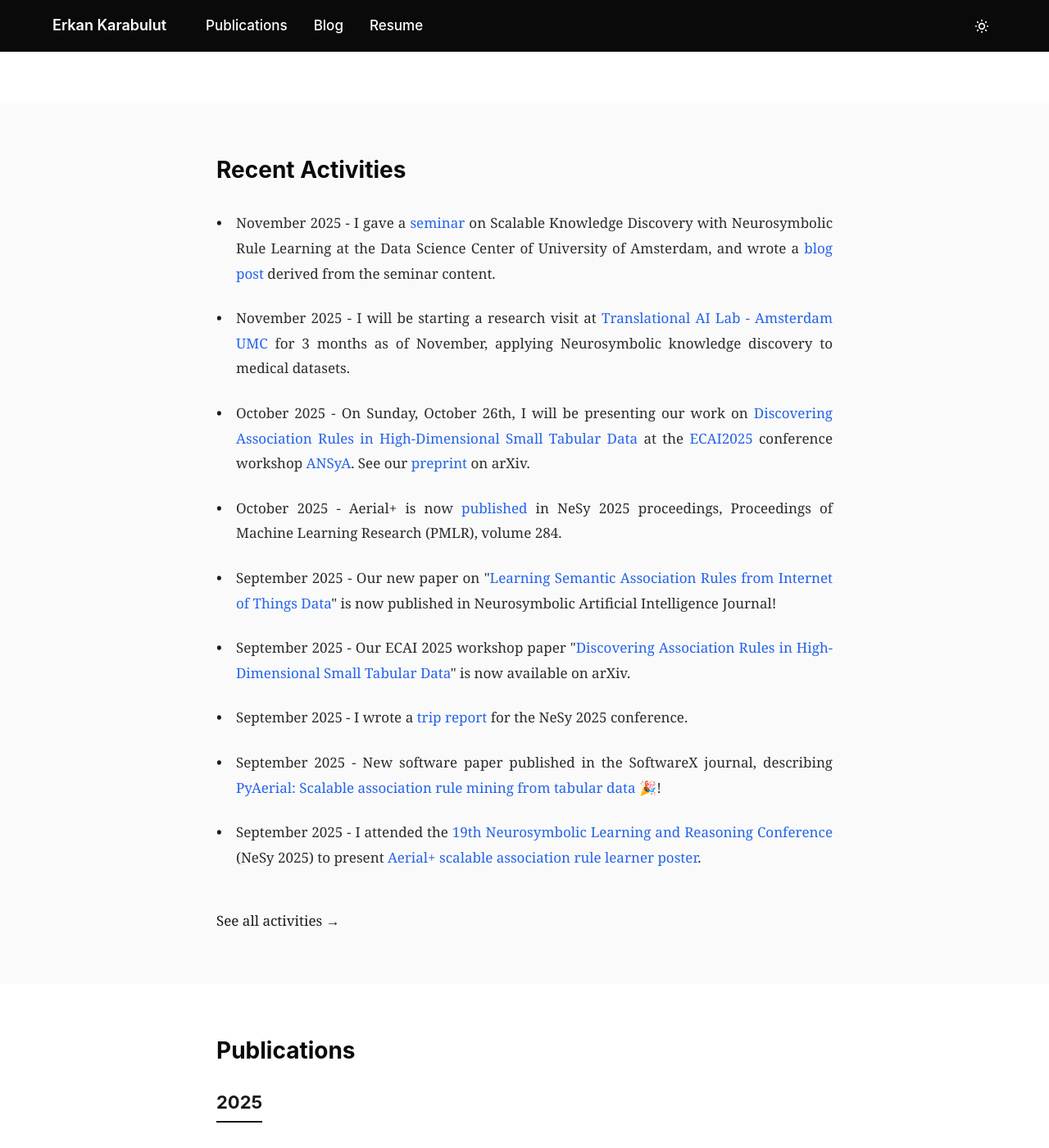
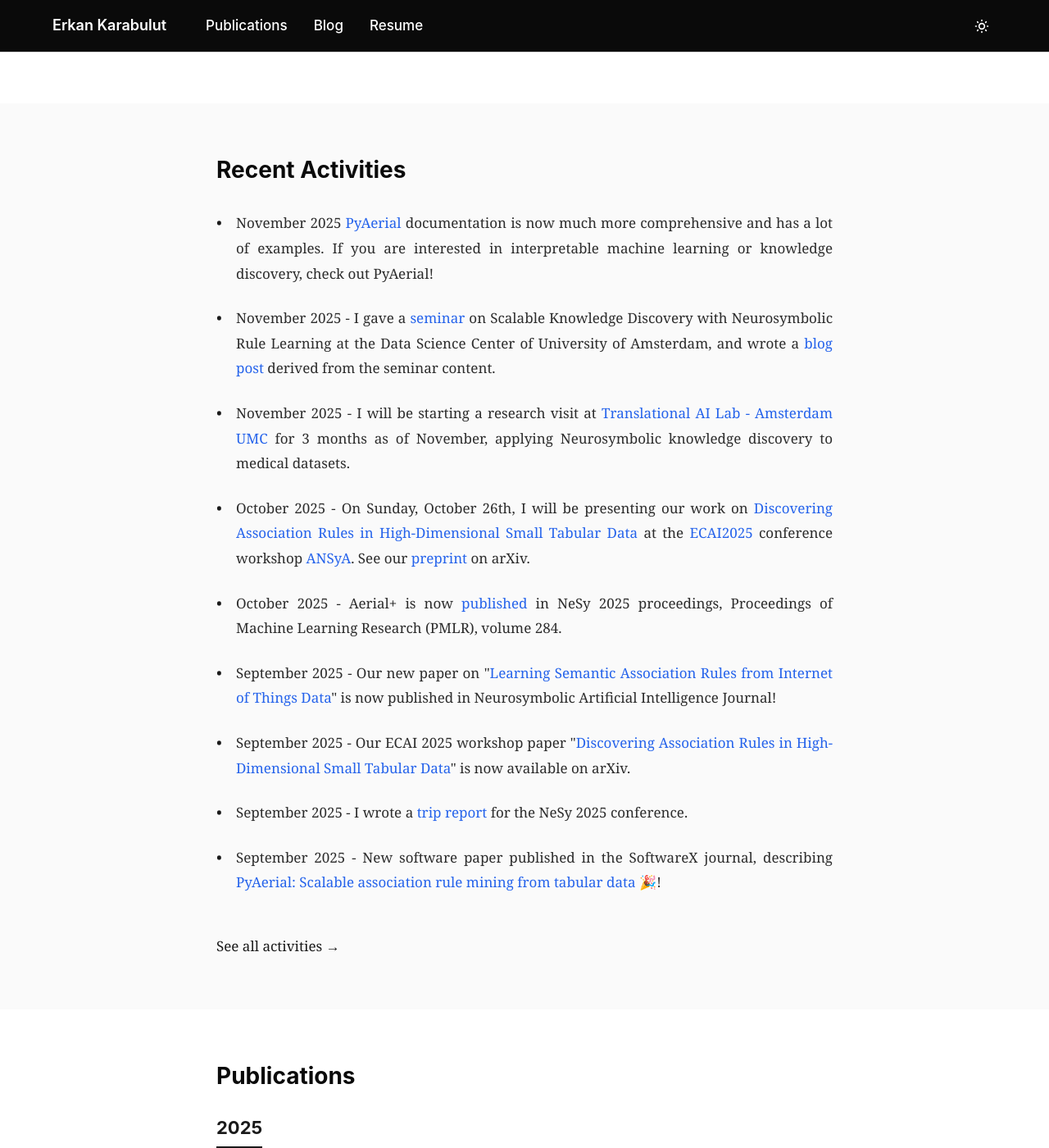
Before and after one commit to erkankarabulut/erkankarabulut.github.io, a Jekyll site: the page built from index.html, in a window 1280 px wide and 1400 px high, scrolled down 719 px. Shown: the whole window at 82% size. Built offline with Jekyll 4.4.1, drawn with Linux system fonts in a browser that asks for light colours.

Commit message:
add pyaerial documentation update news

```diff
--- a/_data/news.yml
+++ b/_data/news.yml
@@ -1,3 +1,4 @@
+- 'November 2025 <a target="_blank" href="https://pyaerial.readthedocs.io/en/latest/index.html">PyAerial</a> documentation is now much more comprehensive and has a lot of examples. If you are interested in interpretable machine learning or knowledge discovery, check out PyAerial!'
 - 'November 2025 - I gave a <a href="https://dsc.uva.nl/content/events/2025/11/dsc-seminar-erkan-karabulut.html?origin=z21kMaCZR32hh0aCPjEnMA" target="_blank">seminar</a> on Scalable Knowledge Discovery with Neurosymbolic Rule Learning at the Data Science Center of University of Amsterdam, and wrote a <a href="https://erkankarabulut.github.io/blog/uva-dsc-seminar-scalable-knowledge-discovery/" target="_blank">blog post</a> derived from the seminar content. '
 - 'November 2025 - I will be starting a research visit at <a target="_blank" href="https://trailab.nl/">Translational AI Lab - Amsterdam UMC</a> for 3 months as of November, applying Neurosymbolic knowledge discovery to medical datasets.'
 - 'October 2025 - On Sunday, October 26th, I will be presenting our work on <a target="_blank" href="posters/Discovering Association Rules in High-Dimensional Small Tabular Data.pdf">Discovering Association Rules in High-Dimensional Small Tabular Data</a> at the <a target="_blank" href="https://ecai2025.org">ECAI2025</a> conference workshop <a target="_blank" href="https://ansya-workshop.github.io/2025/">ANSyA</a>. See our <a target="_blank" href="https://arxiv.org/pdf/2509.20113">preprint</a> on arXiv.'
```
